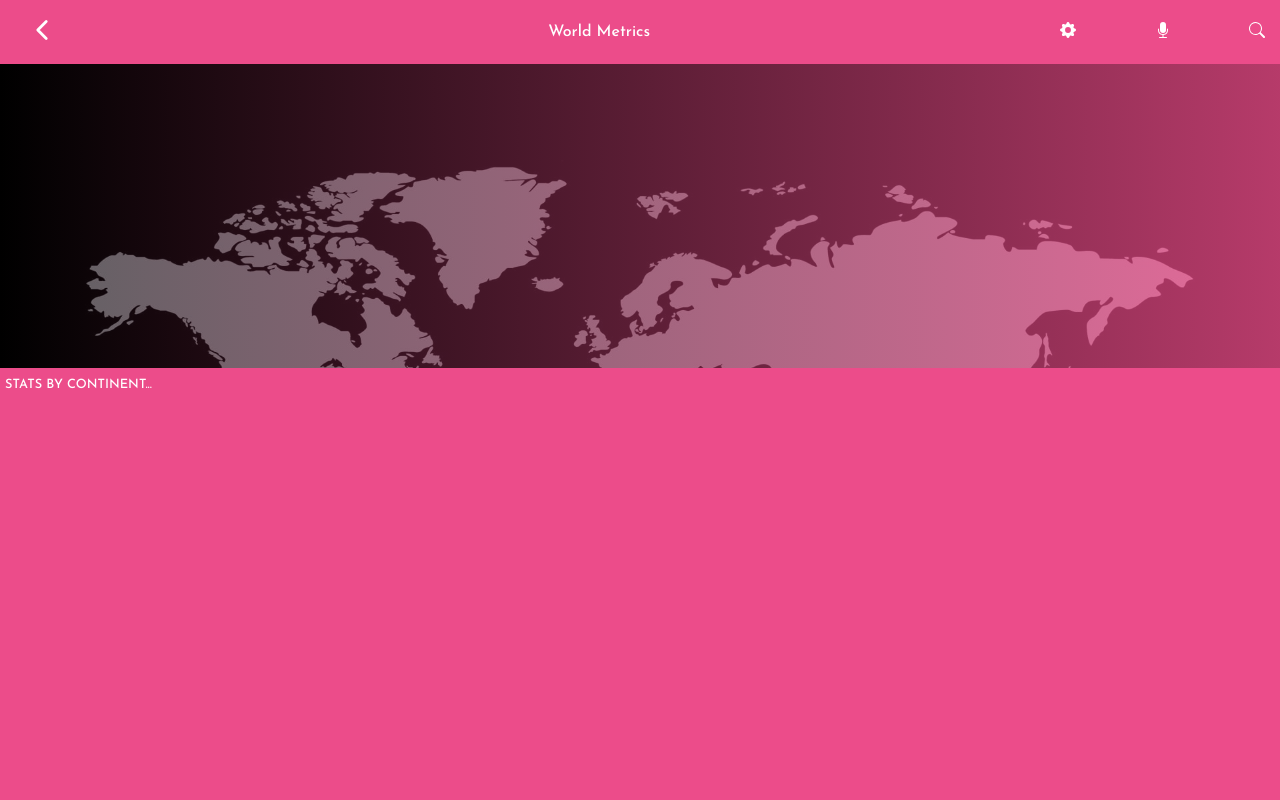
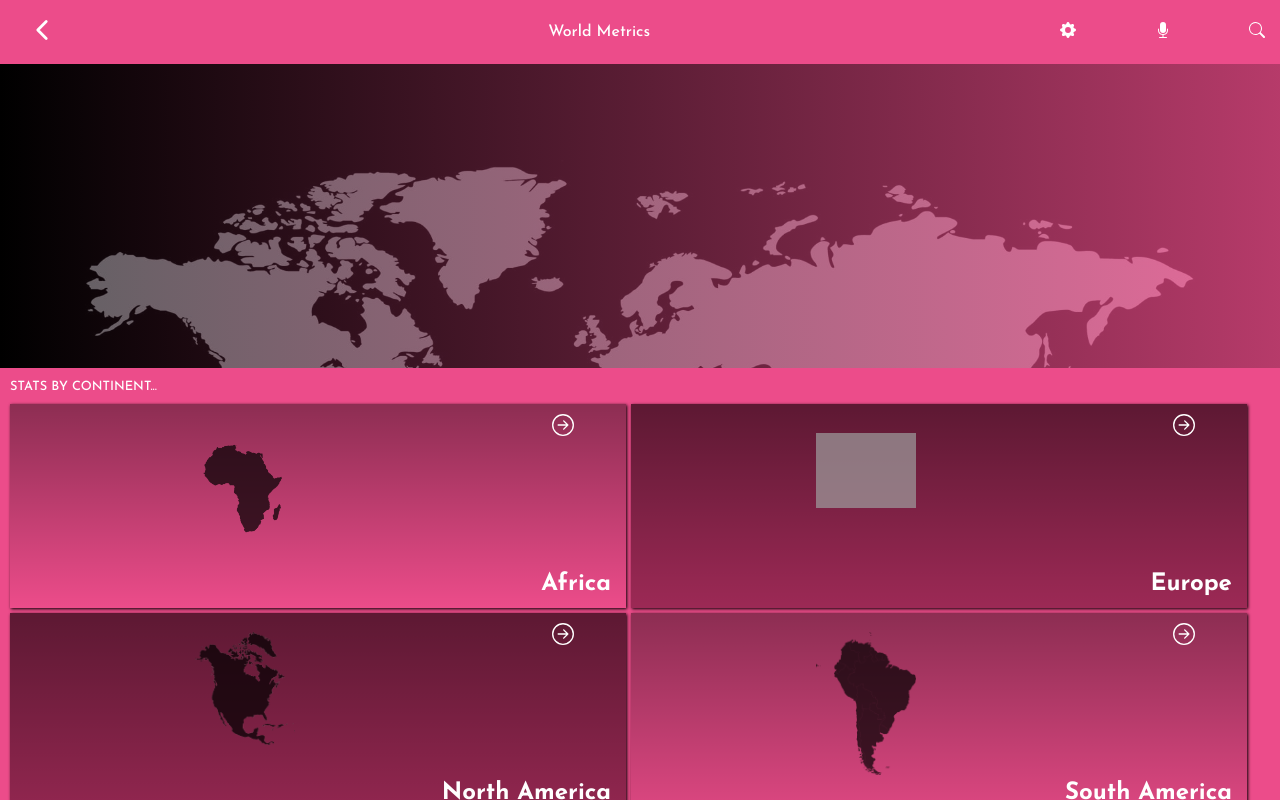
Before and after one commit to gisachris/world-Metrics-service, a React (Create React App) app: page /home in a window 1280 px wide. Shown: the top 800 px of the page. Built offline with nearby package versions, Linux system fonts and the light colour scheme; grey boxes are pictures that could not be loaded.

Commit message:
Create Navigation And Landing Page

```diff
--- a/package.json
+++ b/package.json
@@ -7,6 +7,7 @@
     "@testing-library/jest-dom": "^5.16.5",
     "@testing-library/react": "^13.4.0",
     "@testing-library/user-event": "^13.5.0",
+    "prop-types": "^15.8.1",
     "react": "^18.2.0",
     "react-dom": "^18.2.0",
     "react-redux": "^8.1.1",
--- a/src/App.css
+++ b/src/App.css
@@ -6,6 +6,7 @@ body {
   box-sizing: border-box;
   font-family: 'Josefin Sans', sans-serif;
 }
+
 .appHolder {
   max-width: 100%;
   min-height: 100vh;
--- a/src/components/continents.js
+++ b/src/components/continents.js
@@ -1,5 +1,18 @@
+import SingleContinent from './singleContinent';
+import '../styles/continent.css';
+
 const Continents = () => {
-    const allContinents = ["Africa","Europe","North America","South America","Asia","Austria"]
-}
+  const allContinents = ['Africa', 'Europe', 'North America', 'South America', 'Asia', 'Austria', 'Antarctica'];
+
+  return (
+    <section className="continents">
+      {
+                allContinents.map((continent) => (
+                  <SingleContinent key={continent} name={continent} />
+                ))
+            }
+    </section>
+  );
+};
 
 export default Continents;
--- a/src/components/homepage.js
+++ b/src/components/homepage.js
@@ -1,5 +1,6 @@
 import React from 'react';
 import earthfull from '../assets/images/fullearth.jpg';
+import Continents from './continents';
 import '../styles/home.css';
 
 const HomePage = () => (
@@ -10,6 +11,7 @@ const HomePage = () => (
     </div>
     <div className="restHome">
       <span className="homeRestHeader">STATS BY CONTINENT...</span>
+      <Continents />
     </div>
   </section>
 );
--- /dev/null
+++ b/src/components/singleContinent.js
@@ -0,0 +1,41 @@
+import PropTypes from 'prop-types';
+import Africa from '../assets/images/Africa.png';
+import Europe from '../assets/images/europe.png';
+import Asia from '../assets/images/asia.png';
+import NorthAmerica from '../assets/images/north america.png';
+import SouthAmerica from '../assets/images/south america.png';
+import Austria from '../assets/images/australia.png';
+import Antarctica from '../assets/images/antarctica.png';
+import '../styles/continent.css';
+
+const imageMap = {
+  Africa,
+  Europe,
+  Asia,
+  'North America': NorthAmerica,
+  'South America': SouthAmerica,
+  Austria,
+  Antarctica,
+};
+
+const SingleContinent = ({ name }) => {
+  const continentImage = imageMap[name];
+
+  return (
+    <div className="singleContinent">
+      <span className="redirectContinent">
+        <svg xmlns="http://www.w3.org/2000/svg" width="22" height="22" fill="currentColor" className="bi bi-arrow-right-circle" viewBox="0 0 16 16">
+          <path fillRule="evenodd" d="M1 8a7 7 0 1 0 14 0A7 7 0 0 0 1 8zm15 0A8 8 0 1 1 0 8a8 8 0 0 1 16 0zM4.5 7.5a.5.5 0 0 0 0 1h5.793l-2.147 2.146a.5.5 0 0 0 .708.708l3-3a.5.5 0 0 0 0-.708l-3-3a.5.5 0 1 0-.708.708L10.293 7.5H4.5z" />
+        </svg>
+      </span>
+      <h2 className="continentName">{name}</h2>
+      <img src={continentImage} alt={`display of the ${name} continent`} className="continentImage" />
+    </div>
+  );
+};
+
+SingleContinent.propTypes = {
+  name: PropTypes.string.isRequired,
+};
+
+export default SingleContinent;
--- /dev/null
+++ b/src/styles/continent.css
@@ -0,0 +1,63 @@
+.continents {
+  padding-top: 20px;
+  display: flex;
+  flex-wrap: wrap;
+  max-width: 100%;
+  width: 100%;
+  box-sizing: border-box;
+  column-gap: 5px;
+  row-gap: 5px;
+  padding-left: 10px;
+  padding-bottom: 20px;
+}
+
+.singleContinent {
+  min-width: 48.5%;
+  box-sizing: border-box;
+  box-shadow: 1px 1px 3px black;
+  background: linear-gradient(to bottom, rgba(0, 0, 0, 0.404), rgba(0, 0, 0, 0));
+}
+
+.singleContinent:nth-child(7n+1) {
+  background-color: #ec4c8a;
+}
+
+.singleContinent:nth-child(7n+2),
+.singleContinent:nth-child(7n+3),
+.singleContinent:nth-child(7n+6),
+.singleContinent:nth-child(7n+7) {
+  background-color: #9c2955;
+}
+
+.singleContinent:nth-child(7n+5),
+.singleContinent:nth-child(7n+6),
+.singleContinent:nth-child(7n+7) {
+    padding-bottom: 15px;
+}
+
+.redirectContinent {
+  display: block;
+}
+
+.redirectContinent > svg {
+  position: relative;
+  left: 88%;
+  top: 10px;
+}
+
+.continentName {
+  font-weight: 700;
+  text-align: end;
+  padding-right: 15px;
+  position: relative;
+  top: 122px;
+}
+
+.continentImage {
+  width: 100px;
+  position: relative;
+  z-index: 0;
+  opacity: 0.7;
+  left: 30%;
+  bottom: 30%;
+}
--- a/src/styles/home.css
+++ b/src/styles/home.css
@@ -32,10 +32,11 @@
 }
 
 .homeRestHeader {
-    display: inline-block;
   font-size: 0.8rem;
   font-weight: 400;
   width: 100%;
   padding-top: 10px;
-    padding-left: 5px;
+  position: relative;
+  top: 10px;
+  left: 10px;
 }
```
Also changed, not shown: 1 other file (tests, documents, lock files or other folders). Lines whose indentation alone changed are shown as unchanged.
